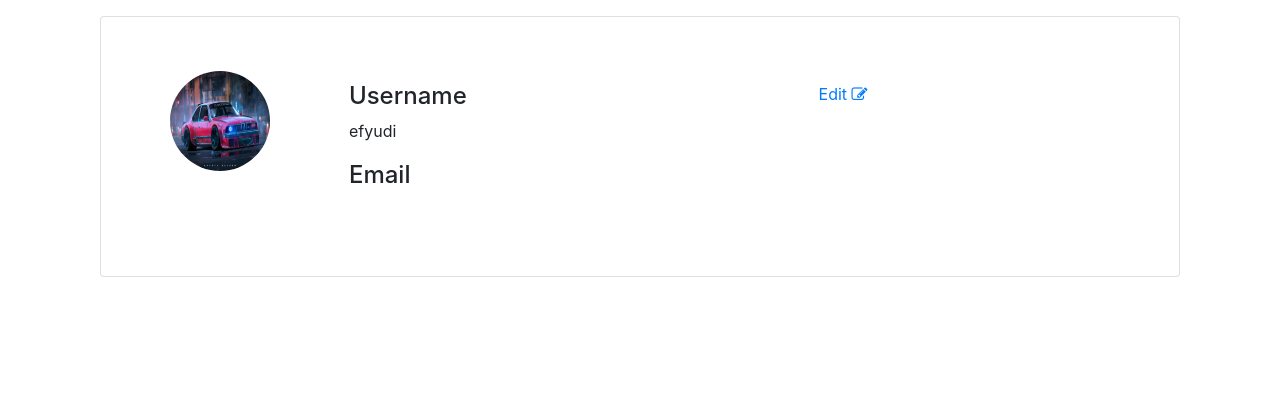
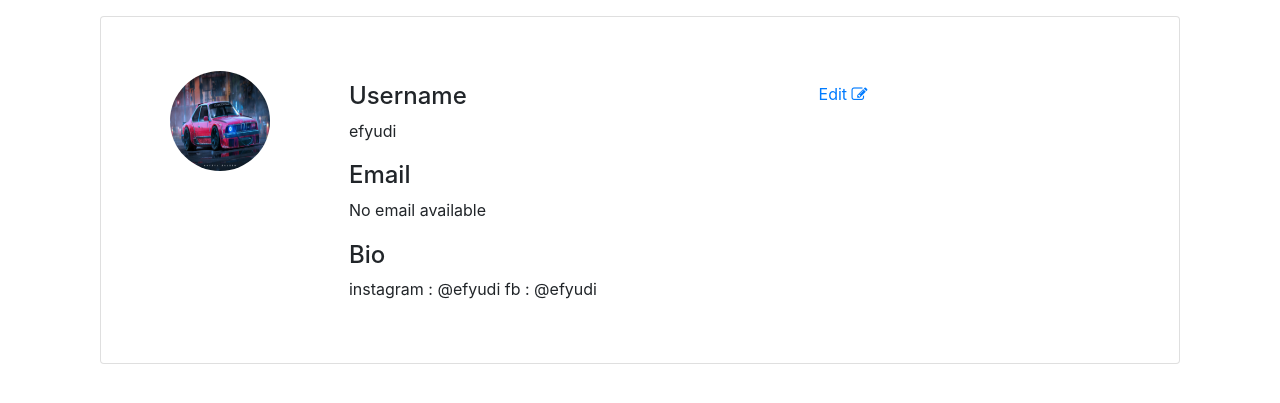
Before and after one commit to efyudi/blogapplication, a Django app: page /user/profile/1 in a window 1280 px wide. Shown: the part 80-483 px from the top of the page. Run offline with Django 3.2, Linux system fonts and the light colour scheme; a user stored in the database is signed in; data comes from the database, SQL or seed files in the repository; some libraries are stand-ins or nearby versions.

Commit message:
Bio added

```diff
--- a/users/templates/users/profile.html
+++ b/users/templates/users/profile.html
@@ -14,7 +14,13 @@
                     <label>{{ user.username }}</label>
 
                     <h4 class="profile_heading">Email</h4>
-                    <label>{{ user.email }}</label>
+                    {% if user.email %}
+                        <label>{{ user.email }}</label>
+                    {% else %}
+                        <label>No email available</label>
+                    {% endif %}
+                    <h4 class="profile_heading">Bio</h4>
+                    <label>{{ user.profile.bio }}</label>
                 </div>
             </div>
         </div>
```
